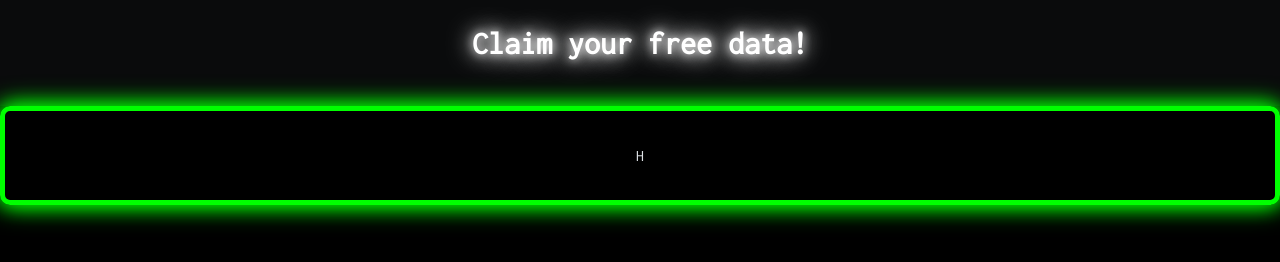
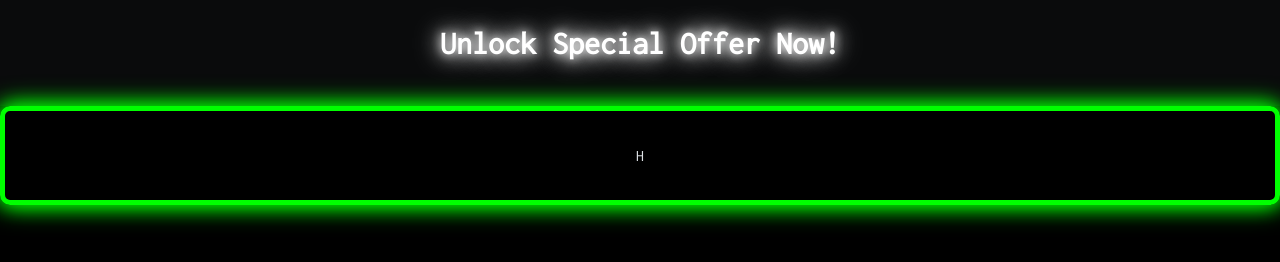
Before and after one commit to syedahad2205/PhishingAwareness, a plain HTML site: page index.html in a window 1280 px wide. Drawn offline with Linux system fonts and the light colour scheme.

Commit message:
HEADING CHANGES

```diff
--- a/index.html
+++ b/index.html
@@ -5,7 +5,7 @@
     <meta charset="UTF-8">
     <meta name="viewport" content="width=device-width, initial-scale=1.0">
     <link href="https://fonts.googleapis.com/css2?family=Inconsolata:wght@400&display=swap" rel="stylesheet">
-    <title>Funky Phishing Alert</title>
+    <title>Offer!</title>
     <style>
         body {
             font-family: 'Inconsolata', monospace;
@@ -176,7 +176,7 @@
 
 <body>
     <header>
-        <h1 id="claimHeading">Claim your free data!</h1>
+        <h1 id="claimHeading">Unlock Special Offer Now!</h1>
     </header>
 
     <div id="glow-border"> <!-- Add a div with a specific ID for the glowing border -->
```
